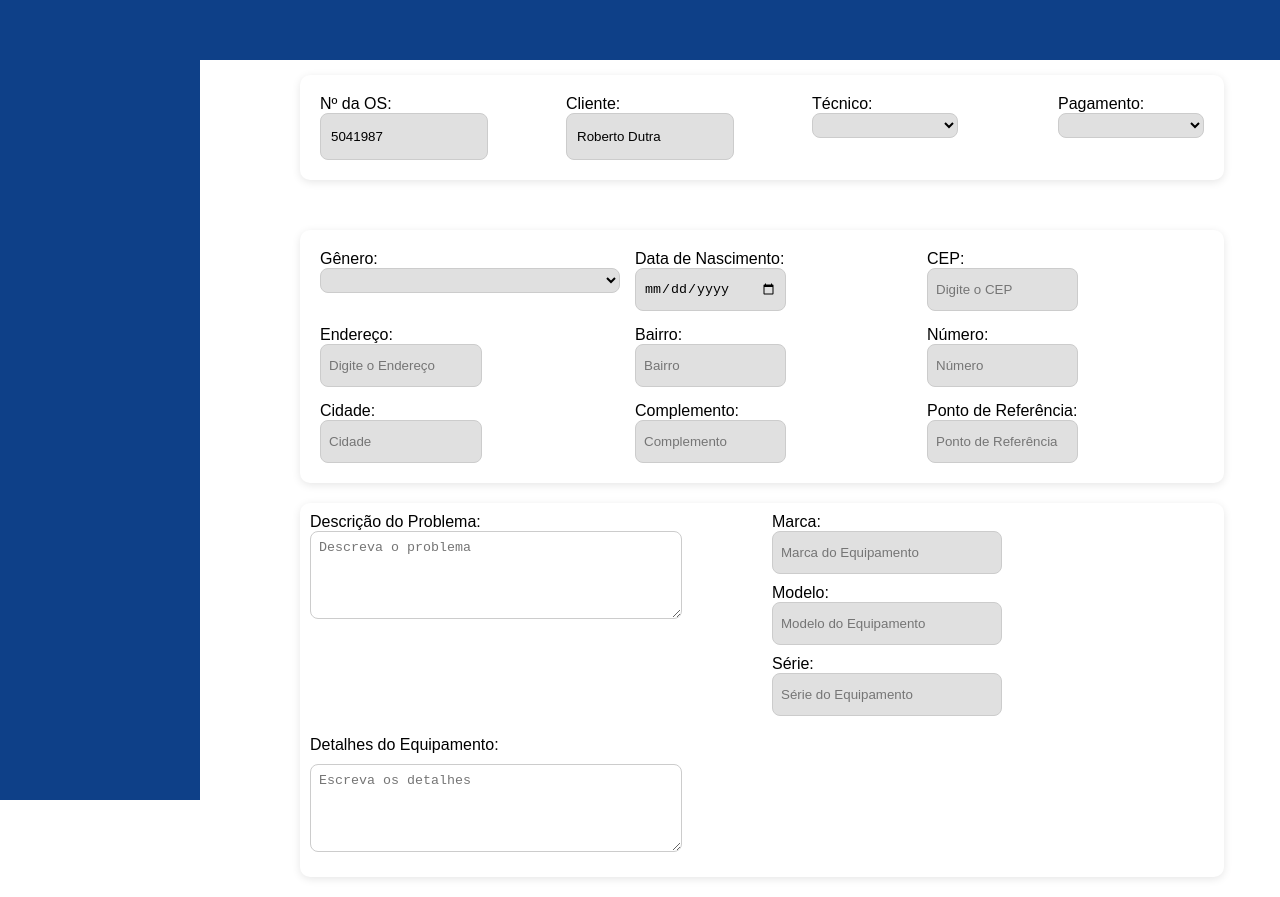
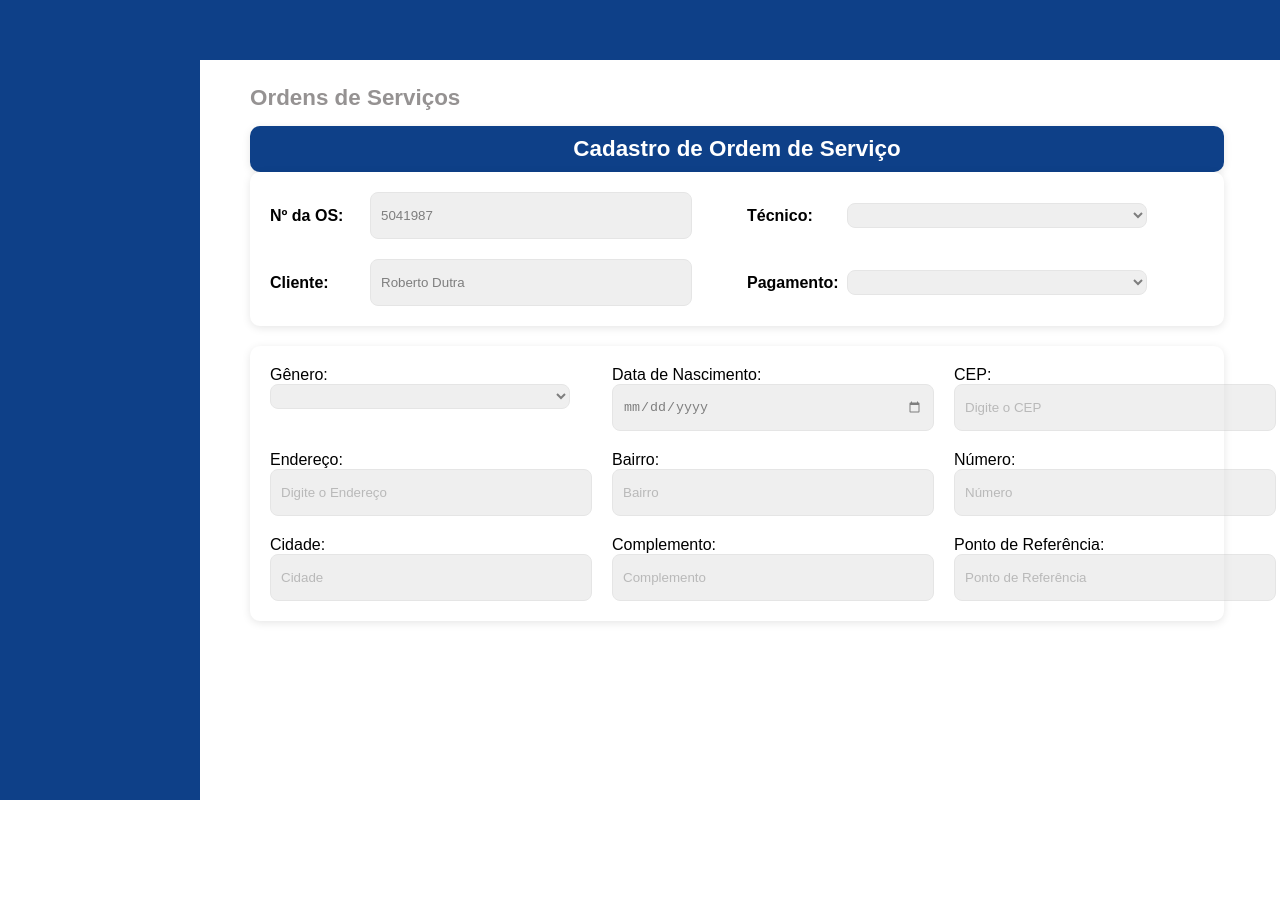
Before and after one commit to SQUAD-42-Accenture/front-end, a React (Vite) app in the folder servpro/: page /cadastrarordemservico in a window 1280 px wide. After the commit the page ends 800 px from the top, so only its background shows below. Built offline with nearby package versions, Linux system fonts and the light colour scheme.

Commit message:
ajustes css
ajustes css

```diff
--- a/servpro/src/pages/CadastroDeOS/CadastroOS.jsx
+++ b/servpro/src/pages/CadastroDeOS/CadastroOS.jsx
@@ -20,10 +20,11 @@ const CadastroOrdemServico = () => {
 
   return (
     <div className="tela-cheia">
-    <header className="header2"></header>
-    <nav className="menu2"></nav>
-
+      <header className="header2"></header>
+      <nav className="menu2"></nav>
       <div className="CadastroDeOS-os">
+        <h1 className="titulo">Ordens de Serviços</h1>
+        <div className="cabecalhoTitulo">Cadastro de Ordem de Serviço</div>
         <div className="cabecalhoOrdem-os">
           <div className="campoNumeroOS-os">
             <label htmlFor="numeroOS">Nº da OS:</label>
@@ -33,16 +34,6 @@ const CadastroOrdemServico = () => {
               value={numeroOS}
               onChange={(e) => setNumeroOS(e.target.value)}
               readOnly
-            />
-          </div>
-          <div className="campoCliente-os">
-            <label htmlFor="cliente">Cliente:</label>
-            <input
-              type="text"
-              id="cliente"
-              placeholder="Buscar Cliente"
-              value={cliente}
-              onChange={(e) => setCliente(e.target.value)}
             />
           </div>
           <div className="campoTecnico-os">
@@ -58,6 +49,16 @@ const CadastroOrdemServico = () => {
                 </option>
               ))}
             </select>
+          </div>
+          <div className="campoCliente-os">
+            <label htmlFor="cliente">Cliente:</label>
+            <input
+              type="text"
+              id="cliente"
+              placeholder="Buscar Cliente"
+              value={cliente}
+              onChange={(e) => setCliente(e.target.value)}
+            />
           </div>
           <div className="campoPagamento-os">
             <label htmlFor="pagamento">Pagamento:</label>
@@ -165,6 +166,7 @@ const CadastroOrdemServico = () => {
           </div>
         </section>
 
+        {/*
         <section className="descricaoEquipamento-os">
           <div className="campoDescricao-os">
             <label htmlFor="descricao">Descrição do Problema:</label>
@@ -192,10 +194,11 @@ const CadastroOrdemServico = () => {
           </div>
         </section>
 
-        {/* <div className="botoes-os">
+        <div className="botoes-os">
           <button className="botaoVoltar-os">Voltar</button>
           <button className="botaoSalvar-os">Salvar</button>
-        </div> */}
+        </div>
+        */}
       </div>
     </div>
   );
--- a/servpro/src/pages/CadastroDeOS/styles.css
+++ b/servpro/src/pages/CadastroDeOS/styles.css
@@ -1,5 +1,7 @@
+@import url('https://fonts.googleapis.com/css2?family=Roboto:wght@400;700&display=swap');
+
 .tela-cheia-os {
-  font-family: Arial, Helvetica, sans-serif;
+  font-family: 'Roboto', Arial, Helvetica, sans-serif;
   display: flex;
   flex-direction: column;
   width: 80%;
@@ -12,20 +14,59 @@
   flex: 1;
   display: flex;
   flex-direction: column;
+  margin-top: 20px;
   margin-left: 0;
   padding-left: 0;
   color: black;
 }
 
+.titulo{
+  margin-left: 50px;
+  margin-top: 20px;
+  font-size: 1.4rem;
+  color: #959292;
+}
+
+.cabecalhoTitulo{
+  display: flex;
+  flex-direction: column;
+  align-items: center;
+  padding: 10px;
+  margin-left: 50px;
+  background-color: #0e4088;
+  font-weight: bold;
+  color: white;
+  font-size: 1.4rem;
+  border-radius: 10px;
+  box-shadow: 0 2px 8px rgba(0, 0, 0, 0.1);
+}
+
 .cabecalhoOrdem-os {
   display: grid;
-  grid-template-columns: repeat(4, 1fr);
+  grid-template-columns: repeat(2, 1fr);
   gap: 20px;
   padding: 20px;
-  margin-bottom: 20px;
+  margin-left: 50px;
   background-color: white;
   border-radius: 10px;
   box-shadow: 0 2px 8px rgba(0, 0, 0, 0.1);
+}
+
+.campoNumeroOS-os,
+.campoCliente-os,
+.campoTecnico-os,
+.campoPagamento-os {
+  display: flex;
+  align-items: center;
+}
+
+label[for="numeroOS"],
+label[for="tecnico"],
+label[for="cliente"],
+label[for="pagamento"] {
+  font-weight: bold;
+  margin-right: 20px;
+  width: 80px;
 }
 
 .campoNumeroOS-os input,
@@ -36,14 +77,18 @@
   padding: 10px;
   border-radius: 8px;
   border: 1px solid #ccc;
+  max-width: 300px;
+  opacity: 0.5;
+  flex: 1;
 }
 
-.dadosCliente-os {
+ .dadosCliente-os {
   display: grid;
   grid-template-columns: repeat(3, 1fr);
-  gap: 15px;
-  margin-bottom: 20px;
+  gap: 20px;
   padding: 20px;
+  margin-left: 50px;
+  margin-top: 20px;
   background-color: white;
   border-radius: 10px;
   box-shadow: 0 2px 8px rgba(0, 0, 0, 0.1);
@@ -59,8 +104,10 @@
   padding: 10px;
   border-radius: 8px;
   border: 1px solid #ccc;
+  opacity: 0.5;
 }
 
+/*
 .descricaoEquipamento-os {
   display: grid;
   grid-template-columns: 2fr 1fr;
@@ -79,6 +126,7 @@
   padding: 10px;
   border-radius: 8px;
   border: 1px solid #ccc;
+  opacity: 0.5;
 }
 
 .campoEquipamento-os {
@@ -92,9 +140,10 @@
   padding: 10px;
   border-radius: 8px;
   border: 1px solid #ccc;
-}
+  opacity: 0.5;
+} */
 
-.botoes-os {
+/* .botoes-os {
   display: flex;
   justify-content: space-between;
   padding: 20px;
@@ -146,6 +195,7 @@
   padding: 10px;
   border-radius: 8px;
   border: 1px solid #ccc;
+  opacity: 0.5;
 }
 
 .campoEquipamento-os {
@@ -159,6 +209,7 @@
   padding: 8px;
   border-radius: 8px;
   border: 1px solid #ccc;
+  opacity: 0.5;
 }
 
 .inputField-os {
@@ -188,6 +239,7 @@
     padding: 8px;
     border-radius: 8px;
     border: 1px solid #ccc;
+    opacity: 0.5;
 }
 .campoDetalhes-os label {
     margin-bottom: 5px;
@@ -196,4 +248,4 @@
 
 .campoDetalhes-os textarea {
     margin-top: 5px;
-}
+} */
```
Also changed, not shown: 1 other file (tests, documents, lock files or other folders).
